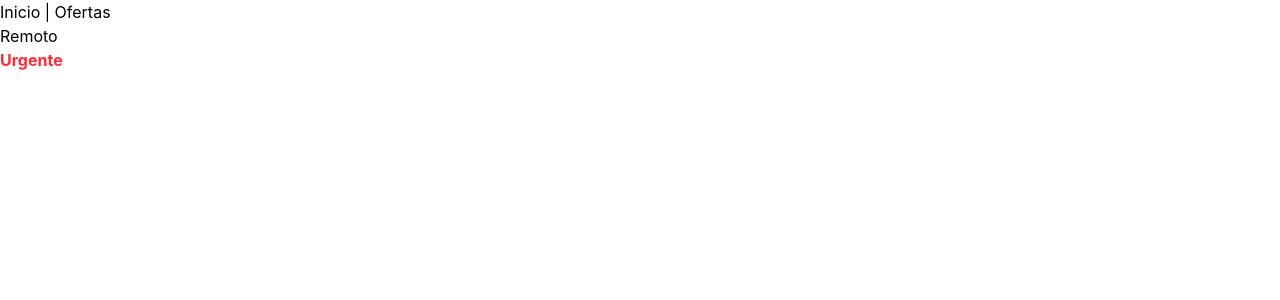
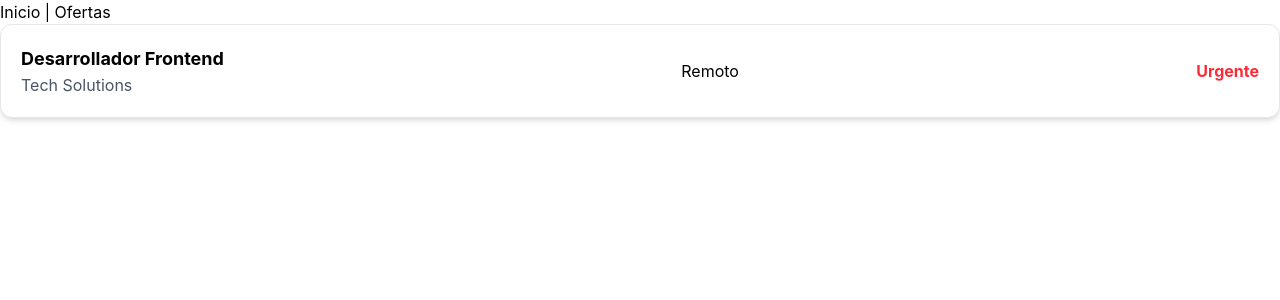
Before and after one commit to guidobitencourt-art/DevJobs-Portal, a React (Vite) app: page /ofertas in a window 1280 px wide. Shown: the top 300 px of the page. Built offline with nearby package versions, Linux system fonts and the light colour scheme.

Commit message:
Enhance TarjetaEmpleo component by adding title and company props for improved job listing display

```diff
--- a/src/App.tsx
+++ b/src/App.tsx
@@ -16,6 +16,8 @@ function App() {
           path="/ofertas"
           element={
             <TarjetaEmpleo
+              titulo="Desarrollador Frontend"
+              compañia="Tech Solutions"
               modalidad="remoto"
               esUrgente={true}
             />
--- a/src/Components/DevJobs/TarjetaEmpleo.tsx
+++ b/src/Components/DevJobs/TarjetaEmpleo.tsx
@@ -6,17 +6,22 @@
 
 
 interface TarjetaEmpleo {
-
+    titulo: string;
+    compañia: string;
     modalidad: 'remoto' | 'presencial';
     esUrgente: boolean;
 }
 
 const TarjetaEmpleo = (props: TarjetaEmpleo) => {
 
-    const { modalidad, esUrgente } = props;
+    const { titulo, compañia, modalidad, esUrgente } = props;
 
     return (
-        <div>
+        <div className="bg-white p-5 rounded-xl shadow-md border border-gray-200 hover:shadow-lg transition-shadow flex justify-between items-center">
+            <div>
+                <h3 className="text-lg font-bold">{titulo}</h3>
+                <p className="text-gray-600">{compañia}</p>
+            </div>
             {modalidad === 'remoto' ? (
                 <div className="badge badge-green">Remoto</div>
             ) : (
```
